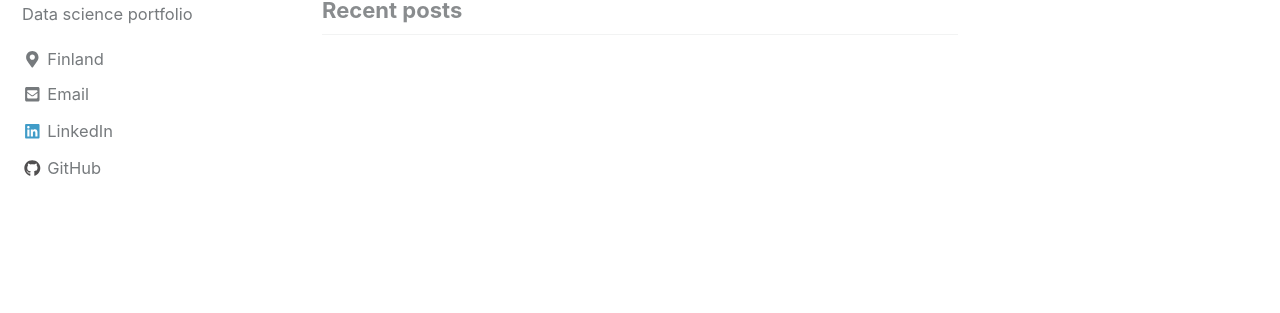
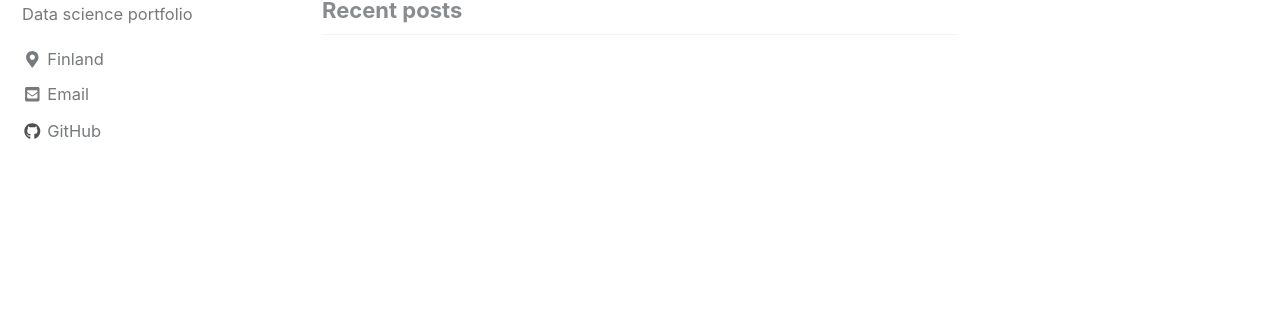
Before and after one commit to danielfellman/df.github.io, a Jekyll site: the page built from index.html, in a window 1280 px wide. Shown: the part 145-458 px from the top of the page. Built offline with Jekyll 4.4.1, drawn with Linux system fonts in a browser that asks for light colours; cached includes are drawn as plain includes; nearby versions of some CDN libraries; the list of posts is cut into pages by our own code.

Commit message:
Update _config.yml

```diff
--- a/_config.yml
+++ b/_config.yml
@@ -109,7 +109,6 @@ author:
   location         : "Finland"
   email            : "daniel.fellman@abo.fi"
   github           : "danielfellman"
-  linkedin         : "https://www.linkedin.com/in/daniel-fellman/"
   links:
     - label: "Email"
       icon: "fas fa-fw fa-envelope-square"
```
